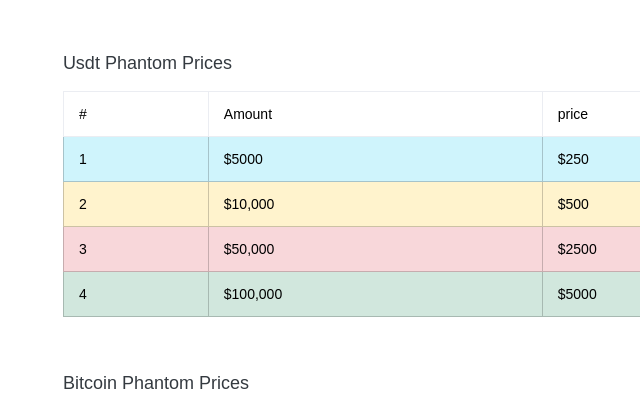
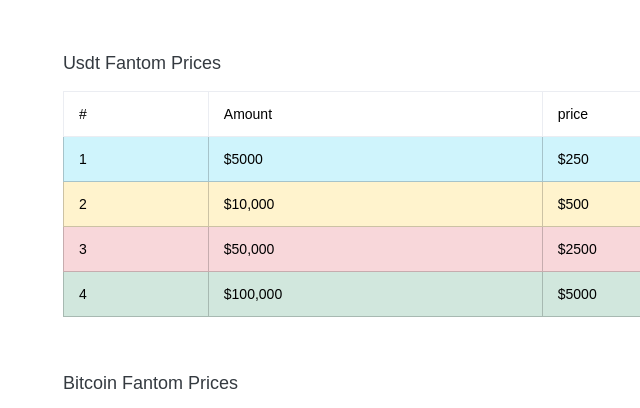
Before and after one commit to Bhee-tec/flashcryptodash, a plain HTML site: page basic-table.html in a window 1280 px wide. Shown: the part 696-1104 px from the top of the page, 214-854 px from the left. Drawn offline with Linux system fonts and the light colour scheme; files that its build step writes are made by us from their sources; files whose address does not match are found by name; a web font is replaced by a local one.

Commit message:
Update basic-table.html

```diff
--- a/basic-table.html
+++ b/basic-table.html
@@ -275,7 +275,7 @@
                     </table>
                   </div>
                   <div class="card-body">
-                    <h4 class="card-title">Usdt phantom prices</h4>
+                    <h4 class="card-title">Usdt fantom prices</h4>
                     </p>
                     <table class="table table-bordered">
                       <thead>
@@ -315,7 +315,7 @@
                     </table>
                   </div>
                   <div class="card-body">
-                    <h4 class="card-title">Bitcoin phantom prices</h4>
+                    <h4 class="card-title">Bitcoin fantom prices</h4>
                     </p>
                     <table class="table table-bordered">
                       <thead>
```
